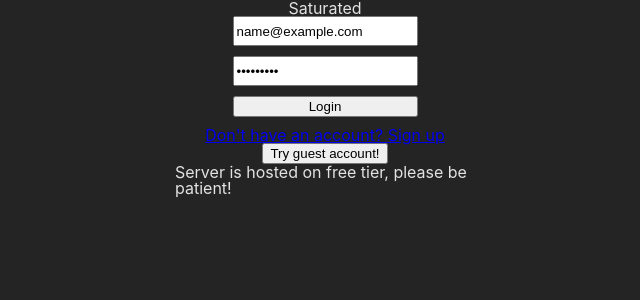
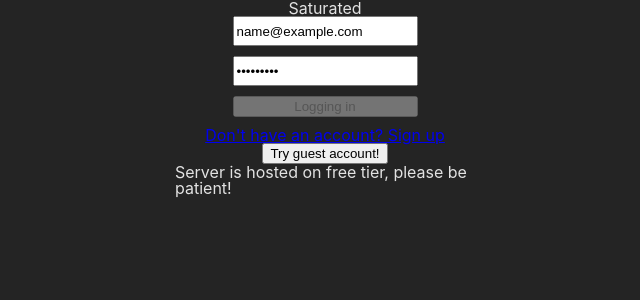
Before and after one commit to jasonHYLam/saturated-frontend, a React (Vite) app: page /login in a window 1280 px wide. Both pictures are taken after typing "name@example.com", "Sample123" into the empty fields and a click on the input "Login". Shown: the top 300 px of the page, without its empty margins (315-955 px from the left). Built offline with nearby package versions, Linux system fonts and the light colour scheme; no server answers.

Commit message:
Disable additional logins and add loading after login submit

```diff
--- a/src/components/loginSignup/Login.tsx
+++ b/src/components/loginSignup/Login.tsx
@@ -3,6 +3,7 @@ import { fetchWithQuery } from "../../helpers/fetchData";
 import { SubmitHandler, useForm } from "react-hook-form";
 import { GuestLogin } from "./GuestLogin";
 import styles from "./login.module.css";
+import { useState } from "react";
 
 export function Login() {
   interface FormInput {
@@ -17,7 +18,10 @@ export function Login() {
     formState: { errors },
   } = useForm<FormInput>();
 
+  const [submitting, setSubmitting] = useState(false);
+
   const submitLogin: SubmitHandler<FormInput> = async (data) => {
+    setSubmitting(true);
     const cookieQuery = {
       useCookies: "true",
       useSessionCookies: "true",
@@ -55,7 +59,11 @@ export function Login() {
               placeholder="Password"
               {...register("password", { required: true })}
             />
-            <input type="submit" value="Login" />
+            {!submitting ? (
+              <input type="submit" value="Login" />
+            ) : (
+              <input type="submit" value="Logging in" disabled />
+            )}
             <section className={styles.errors}>
               {errors.email && <span>Please provide email</span>}
               {errors.password && <span>Please provide password</span>}
```
